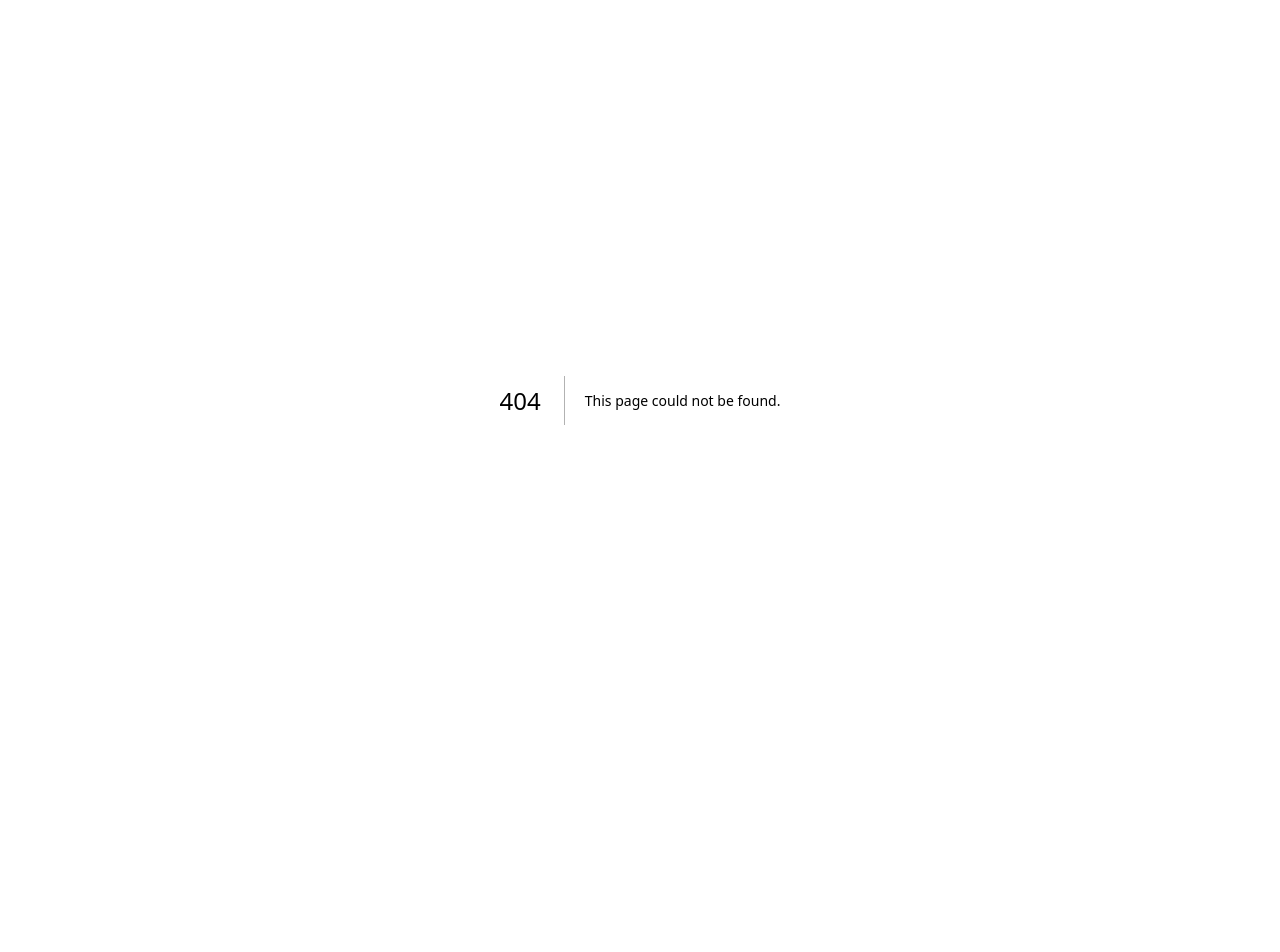
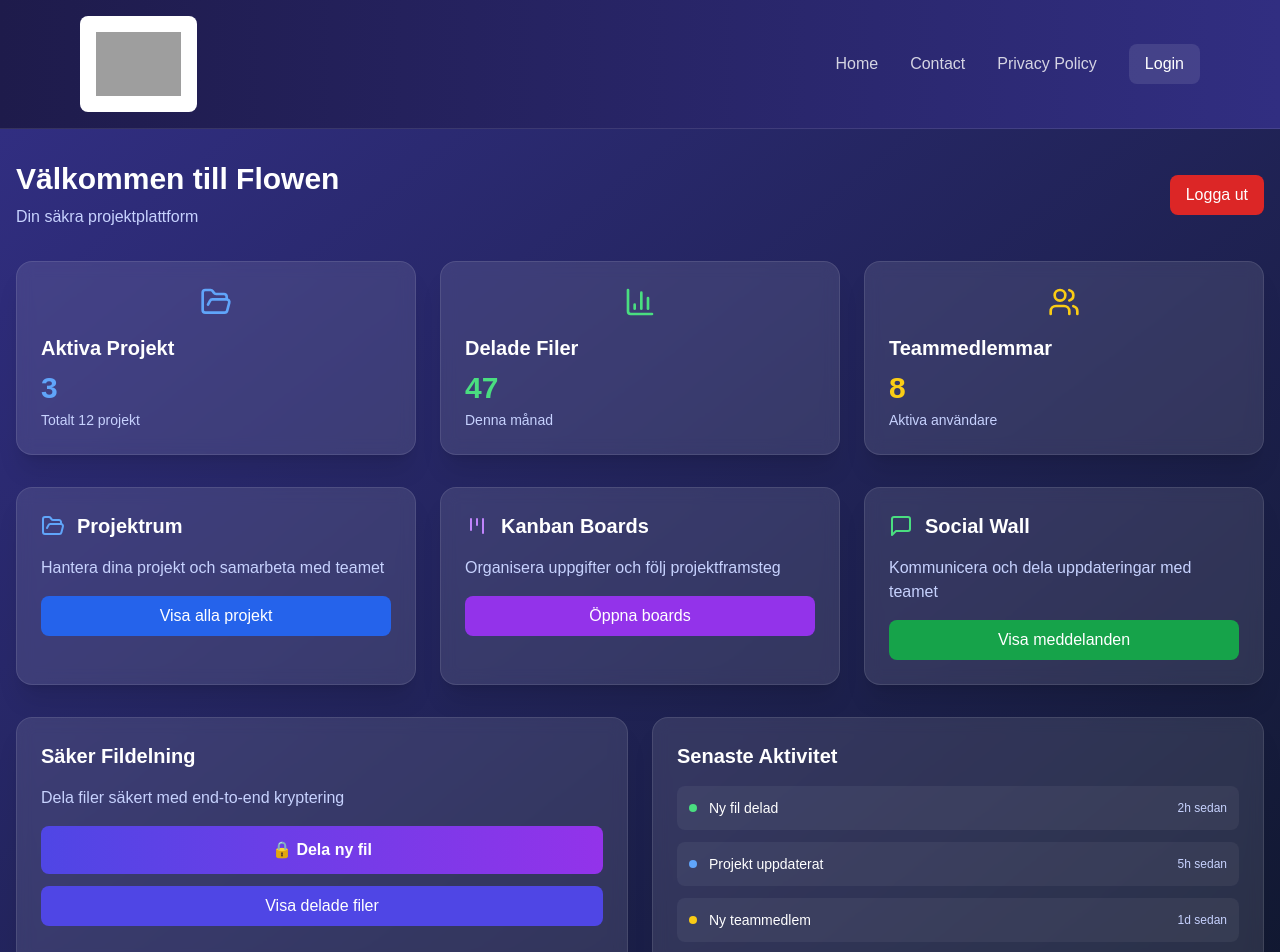
Before and after one commit to Industrinat/flowen-landing, a Next.js app: page /dashboard in a window 1280 px wide. Before the commit this address had no page. Shown: the top 952 px of the page. Before the commit the page ends 800 px from the top, so only its background shows below. Built offline with nearby package versions, Linux system fonts and the light colour scheme; grey boxes are pictures that could not be loaded.

Commit message:
Add dashboard page and fix header layout issues

```diff
--- /dev/null
+++ b/app/dashboard/page.tsx
@@ -0,0 +1,169 @@
+'use client';
+
+import { useRouter } from 'next/navigation';
+import { BarChart3, Users, Clock, FolderOpen, Kanban, MessageSquare, Settings } from 'lucide-react';
+
+export default function DashboardPage() {
+  const router = useRouter();
+
+  const handleLogout = () => {
+    // Enkel logout - skicka tillbaka till startsidan
+    router.push('/');
+  };
+
+  return (
+    <div className="min-h-screen bg-gradient-to-br from-indigo-900 to-slate-900 text-white">
+      <div className="container mx-auto px-4 py-8">
+        {/* Header */}
+        <div className="flex justify-between items-center mb-8">
+          <div>
+            <h1 className="text-3xl font-bold">Välkommen till Flowen</h1>
+            <p className="text-indigo-200 mt-2">Din säkra projektplattform</p>
+          </div>
+          <button
+            onClick={handleLogout}
+            className="bg-red-600 hover:bg-red-700 text-white px-4 py-2 rounded-lg transition"
+          >
+            Logga ut
+          </button>
+        </div>
+
+        {/* Stats Overview */}
+        <div className="grid grid-cols-1 md:grid-cols-3 gap-6 mb-8">
+          <div className="bg-white bg-opacity-10 backdrop-blur rounded-2xl p-6 shadow-xl border border-white/10">
+            <div className="flex items-center justify-center mb-4">
+              <FolderOpen className="w-8 h-8 text-blue-400" />
+            </div>
+            <h3 className="text-xl font-semibold mb-2">Aktiva Projekt</h3>
+            <p className="text-3xl font-bold text-blue-400 mb-1">3</p>
+            <p className="text-sm text-indigo-200">Totalt 12 projekt</p>
+          </div>
+
+          <div className="bg-white bg-opacity-10 backdrop-blur rounded-2xl p-6 shadow-xl border border-white/10">
+            <div className="flex items-center justify-center mb-4">
+              <BarChart3 className="w-8 h-8 text-green-400" />
+            </div>
+            <h3 className="text-xl font-semibold mb-2">Delade Filer</h3>
+            <p className="text-3xl font-bold text-green-400 mb-1">47</p>
+            <p className="text-sm text-indigo-200">Denna månad</p>
+          </div>
+
+          <div className="bg-white bg-opacity-10 backdrop-blur rounded-2xl p-6 shadow-xl border border-white/10">
+            <div className="flex items-center justify-center mb-4">
+              <Users className="w-8 h-8 text-yellow-400" />
+            </div>
+            <h3 className="text-xl font-semibold mb-2">Teammedlemmar</h3>
+            <p className="text-3xl font-bold text-yellow-400 mb-1">8</p>
+            <p className="text-sm text-indigo-200">Aktiva användare</p>
+          </div>
+        </div>
+
+        {/* Main Actions */}
+        <div className="grid grid-cols-1 md:grid-cols-2 lg:grid-cols-3 gap-6 mb-8">
+          {/* Projektrum */}
+          <div className="bg-white bg-opacity-10 backdrop-blur rounded-2xl p-6 shadow-xl border border-white/10">
+            <div className="flex items-center mb-4">
+              <FolderOpen className="w-6 h-6 text-blue-400 mr-3" />
+              <h2 className="text-xl font-semibold">Projektrum</h2>
+            </div>
+            <p className="text-indigo-200 mb-4">Hantera dina projekt och samarbeta med teamet</p>
+            <button className="bg-blue-600 hover:bg-blue-700 text-white px-4 py-2 rounded-lg transition w-full">
+              Visa alla projekt
+            </button>
+          </div>
+
+          {/* Kanban Boards */}
+          <div className="bg-white bg-opacity-10 backdrop-blur rounded-2xl p-6 shadow-xl border border-white/10">
+            <div className="flex items-center mb-4">
+              <Kanban className="w-6 h-6 text-purple-400 mr-3" />
+              <h2 className="text-xl font-semibold">Kanban Boards</h2>
+            </div>
+            <p className="text-indigo-200 mb-4">Organisera uppgifter och följ projektframsteg</p>
+            <button className="bg-purple-600 hover:bg-purple-700 text-white px-4 py-2 rounded-lg transition w-full">
+              Öppna boards
+            </button>
+          </div>
+
+          {/* Social Wall */}
+          <div className="bg-white bg-opacity-10 backdrop-blur rounded-2xl p-6 shadow-xl border border-white/10">
+            <div className="flex items-center mb-4">
+              <MessageSquare className="w-6 h-6 text-green-400 mr-3" />
+              <h2 className="text-xl font-semibold">Social Wall</h2>
+            </div>
+            <p className="text-indigo-200 mb-4">Kommunicera och dela uppdateringar med teamet</p>
+            <button className="bg-green-600 hover:bg-green-700 text-white px-4 py-2 rounded-lg transition w-full">
+              Visa meddelanden
+            </button>
+          </div>
+        </div>
+
+        {/* Quick Actions */}
+        <div className="grid grid-cols-1 md:grid-cols-2 gap-6 mb-8">
+          {/* Säker Fildelning */}
+          <div className="bg-white bg-opacity-10 backdrop-blur rounded-2xl p-6 shadow-xl border border-white/10">
+            <h2 className="text-xl font-semibold mb-4">Säker Fildelning</h2>
+            <p className="text-indigo-200 mb-4">Dela filer säkert med end-to-end kryptering</p>
+            <div className="space-y-3">
+              <button
+                onClick={() => router.push('/')}
+                className="w-full bg-gradient-to-r from-indigo-600 to-purple-600 text-white py-3 px-4 rounded-lg font-semibold hover:from-indigo-700 hover:to-purple-700 transition-all duration-200"
+              >
+                🔒 Dela ny fil
+              </button>
+              <button className="w-full bg-indigo-600 hover:bg-indigo-700 text-white py-2 px-4 rounded-lg transition">
+                Visa delade filer
+              </button>
+            </div>
+          </div>
+
+          {/* Senaste Aktivitet */}
+          <div className="bg-white bg-opacity-10 backdrop-blur rounded-2xl p-6 shadow-xl border border-white/10">
+            <h2 className="text-xl font-semibold mb-4">Senaste Aktivitet</h2>
+            <div className="space-y-3">
+              <div className="flex items-center justify-between p-3 bg-white bg-opacity-5 rounded-lg">
+                <div className="flex items-center">
+                  <div className="w-2 h-2 bg-green-400 rounded-full mr-3"></div>
+                  <span className="text-sm">Ny fil delad</span>
+                </div>
+                <span className="text-xs text-indigo-200">2h sedan</span>
+              </div>
+              <div className="flex items-center justify-between p-3 bg-white bg-opacity-5 rounded-lg">
+                <div className="flex items-center">
+                  <div className="w-2 h-2 bg-blue-400 rounded-full mr-3"></div>
+                  <span className="text-sm">Projekt uppdaterat</span>
+                </div>
+                <span className="text-xs text-indigo-200">5h sedan</span>
+              </div>
+              <div className="flex items-center justify-between p-3 bg-white bg-opacity-5 rounded-lg">
+                <div className="flex items-center">
+                  <div className="w-2 h-2 bg-yellow-400 rounded-full mr-3"></div>
+                  <span className="text-sm">Ny teammedlem</span>
+                </div>
+                <span className="text-xs text-indigo-200">1d sedan</span>
+              </div>
+            </div>
+          </div>
+        </div>
+
+        {/* Coming Soon */}
+        <div className="bg-gradient-to-r from-indigo-600/20 to-purple-600/20 backdrop-blur rounded-2xl p-6 shadow-xl border border-white/10">
+          <h2 className="text-xl font-semibold mb-4">🚀 Kommande Funktioner</h2>
+          <div className="grid grid-cols-1 md:grid-cols-3 gap-4">
+            <div className="flex items-center">
+              <Settings className="w-5 h-5 text-indigo-400 mr-2" />
+              <span className="text-sm">Avancerad CRM</span>
+            </div>
+            <div className="flex items-center">
+              <Clock className="w-5 h-5 text-indigo-400 mr-2" />
+              <span className="text-sm">Tidsrapportering</span>
+            </div>
+            <div className="flex items-center">
+              <BarChart3 className="w-5 h-5 text-indigo-400 mr-2" />
+              <span className="text-sm">Avancerad analys</span>
+            </div>
+          </div>
+        </div>
+      </div>
+    </div>
+  );
+}
--- a/app/layout.tsx
+++ b/app/layout.tsx
@@ -2,6 +2,7 @@ import React from "react";
 import type { Metadata } from "next";
 import { Geist, Geist_Mono } from "next/font/google";
 import "./globals.css";
+import Header from "../components/Header";
 
 const geistSans = Geist({
   variable: "--font-geist-sans",
@@ -28,6 +29,7 @@ export default function RootLayout({
       <body
         className={`${geistSans.variable} ${geistMono.variable} antialiased`}
       >
+        <Header />
         {children}
       </body>
     </html>
--- a/app/page.tsx
+++ b/app/page.tsx
@@ -62,15 +62,7 @@ export default function Home() {
   return (
     <main className="relative w-full min-h-screen overflow-hidden text-white bg-gradient-to-b from-indigo-950 via-indigo-900 to-slate-950">
       <header className="flex flex-col items-center justify-center pt-16 pb-8">
-        <div className="relative flex items-center justify-center mb-4" style={{ height: 160 }}>
-          <div className="absolute left-1/2 top-1/2 -translate-x-1/2 -translate-y-1/2 w-44 h-28 bg-white rounded-3xl shadow-2xl z-0" />
-          <img
-            src="/logoFlowen.png"
-            alt="Flowen logotype"
-            className="relative z-10 h-40 w-auto max-w-xs"
-            style={{ background: "none" }}
-          />
-        </div>
+
         <h1 className="mt-6 text-4xl md:text-6xl font-extrabold text-center drop-shadow-lg leading-tight">
           Projects and CRM for modern teams
         </h1>
--- a/app/privacy-policy/page.tsx
+++ b/app/privacy-policy/page.tsx
@@ -1,7 +1,6 @@
 "use client";
 import { useState } from 'react';
 import Link from 'next/link';
-import Header from '../../components/Header';
 import Footer from '../../components/Footer';
 
 export default function PrivacyPolicy() {
@@ -27,7 +26,6 @@ export default function PrivacyPolicy() {
   };
 
   const handleSubmit = async (e: React.FormEvent) => {
-    // resten av funktionen...
     e.preventDefault();
     setIsSubmitting(true);
 
@@ -57,7 +55,6 @@ export default function PrivacyPolicy() {
 
   return (
     <>
-      <Header />
       <main className="min-h-screen bg-gradient-to-b from-indigo-950 via-indigo-900 to-slate-950 text-white px-6 py-16">
         <div className="max-w-3xl mx-auto">
           {/* Privacy Policy Content */}
--- a/components/Header.tsx
+++ b/components/Header.tsx
@@ -18,6 +18,7 @@ export default function Header() {
               />
             </div>
           </Link>
+
           {/* Navigation */}
           <nav className="hidden md:flex items-center space-x-8">
             <Link href="/" className="text-white/80 hover:text-white transition-colors">
@@ -28,6 +29,9 @@ export default function Header() {
             </Link>
             <Link href="/privacy-policy" className="text-white/80 hover:text-white transition-colors">
               Privacy Policy
+            </Link>
+            <Link href="/login" className="bg-white/10 hover:bg-white/20 text-white px-4 py-2 rounded-lg transition-colors">
+              Login
             </Link>
           </nav>
 
```
Lines whose indentation alone changed are shown as unchanged.
